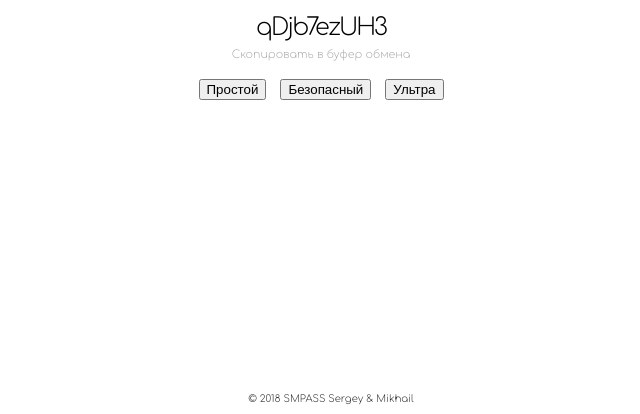
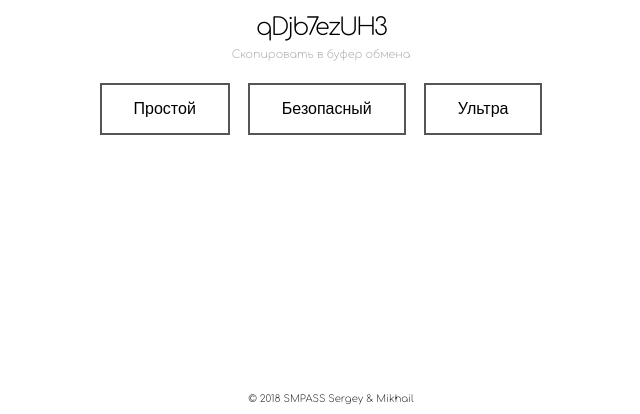
Before and after one commit to MikhailArteev/smpass, a plain HTML site: page index.html in a window 1280 px wide. Shown: the part 386-800 px from the top of the page, without its empty margins (319-959 px from the left). Drawn offline with Linux system fonts and the light colour scheme.

Commit message:
Написал генератор пароля. Оформил кнопки.

```diff
--- a/styles/styles.css
+++ b/styles/styles.css
@@ -81,6 +81,31 @@ html {
    color: #000000;
 }
 
+.byt-gen button { /* Кнопка визуальная соствялющая */
+  color: white;
+  padding: 15px 32px;
+  text-align: center;
+  text-decoration: none;
+  display: inline-block;
+  font-size: 16px;
+  margin: 4px 2px;
+  cursor: pointer;
+  background-color: white;
+  color: black;
+  border: 2px solid #555555;
+  transition-duration: 0.5s;
+}
+
+.byt-gen button:hover { /* Кнопка при наведение */
+  background-color: #555555;
+  color: white;
+  box-shadow: 0 12px 16px 0 rgba(0,0,0,0.24), 0 17px 50px 0 rgba(0,0,0,0.19);
+}
+
+button:focus { /* Убирает эффект синей рамки вокруг кнопки */
+  outline:0 !important;
+}
+
 
 
 @media only screen
```
Also changed, not shown: index.html (+1 -0 lines).
